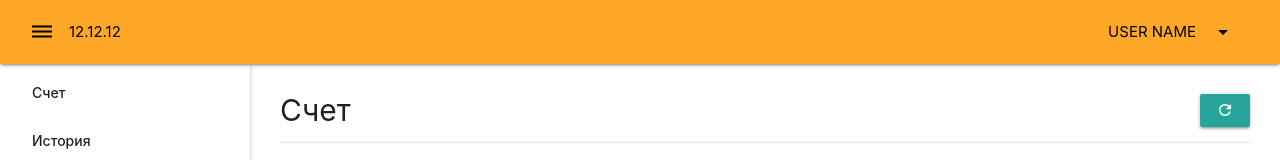
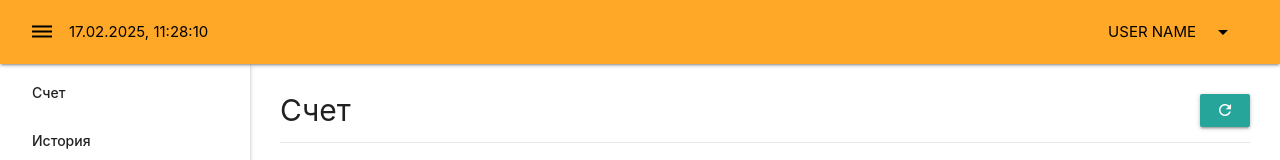
Before and after one commit to yarikprp/accounting.local, a Vue app: page / in a window 1280 px wide. Shown: the top 160 px of the page. Built offline with nearby package versions, Linux system fonts and the light colour scheme.

Commit message:
сделал dropdawn, вывел дату с временем

```diff
--- a/src/components/app/Navbar.vue
+++ b/src/components/app/Navbar.vue
@@ -5,7 +5,7 @@
         <a href="#" @click.prevent="toggleSidebar">
           <i class="material-icons black-text">dehaze</i>
         </a>
-        <span class="black-text">12.12.12</span>
+        <span class="black-text">{{ formatDate(date, "datetime") }}</span>
       </div>
 
       <ul class="right hide-on-small-and-down">
@@ -14,6 +14,7 @@
             class="dropdown-trigger black-text"
             href="#"
             data-target="dropdown"
+            ref="dropdown"
           >
             USER NAME
             <i class="material-icons right">arrow_drop_down</i>
@@ -21,13 +22,13 @@
 
           <ul id="dropdown" class="dropdown-content">
             <li>
-              <a href="#" class="black-text">
+              <router-link to="/profile" class="black-text">
                 <i class="material-icons">account_circle</i>Профиль
-              </a>
+              </router-link>
             </li>
             <li class="divider" tabindex="-1"></li>
             <li>
-              <a href="#" class="black-text">
+              <a href="#" class="black-text" @click.prevent="logout">
                 <i class="material-icons">assignment_return</i>Выйти
               </a>
             </li>
@@ -39,18 +40,43 @@
 </template>
 
 <script>
+import M from "materialize-css";
+import "materialize-css/dist/css/materialize.min.css";
+import formatDate from "@/filters/formatDate";
+
 export default {
   name: "navBar",
   data() {
     return {
       isSidebarOpen: false,
+      date: new Date(),
+      interval: null,
+      dropdown: null,
     };
   },
+  mounted() {
+    this.interval = setInterval(() => {
+      this.date = new Date();
+    }, 1000);
+    this.dropdown = M.Dropdown.init(this.$refs.dropdown, {
+      constrainWidth: false,
+    });
+  },
+  beforeUnmount() {
+    clearInterval(this.interval);
+    if (this.dropdown && this.dropdown.destroy) {
+      this.dropdown.destroy();
+    }
+  },
   methods: {
+    logout() {
+      this.$router.push("/login?message=logout");
+    },
     toggleSidebar() {
       this.isSidebarOpen = !this.isSidebarOpen;
       this.$emit("toggle-sidebar", this.isSidebarOpen);
     },
+    formatDate,
   },
 };
 </script>
--- /dev/null
+++ b/src/filters/formatDate.js
@@ -0,0 +1,17 @@
+export default function formatDate(value, format = "date") {
+  const options = {};
+
+  if (format.includes("date")) {
+    options.day = "2-digit";
+    options.month = "2-digit";
+    options.year = "numeric";
+  }
+
+  if (format.includes("time")) {
+    options.hour = "2-digit";
+    options.minute = "2-digit";
+    options.second = "2-digit";
+  }
+
+  return new Intl.DateTimeFormat("ru-RU", options).format(new Date(value));
+}
--- a/src/main.js
+++ b/src/main.js
@@ -4,5 +4,12 @@ import "./registerServiceWorker";
 import router from "./router";
 import store from "./store";
 import "materialize-css/dist/js/materialize.min";
+import dateFilter from "./filters/formatDate";
+
+const app = createApp(App);
+
+app.config.globalProperties.$filters = {
+  date: dateFilter,
+};
 
 createApp(App).use(store).use(router).mount("#app");
```
